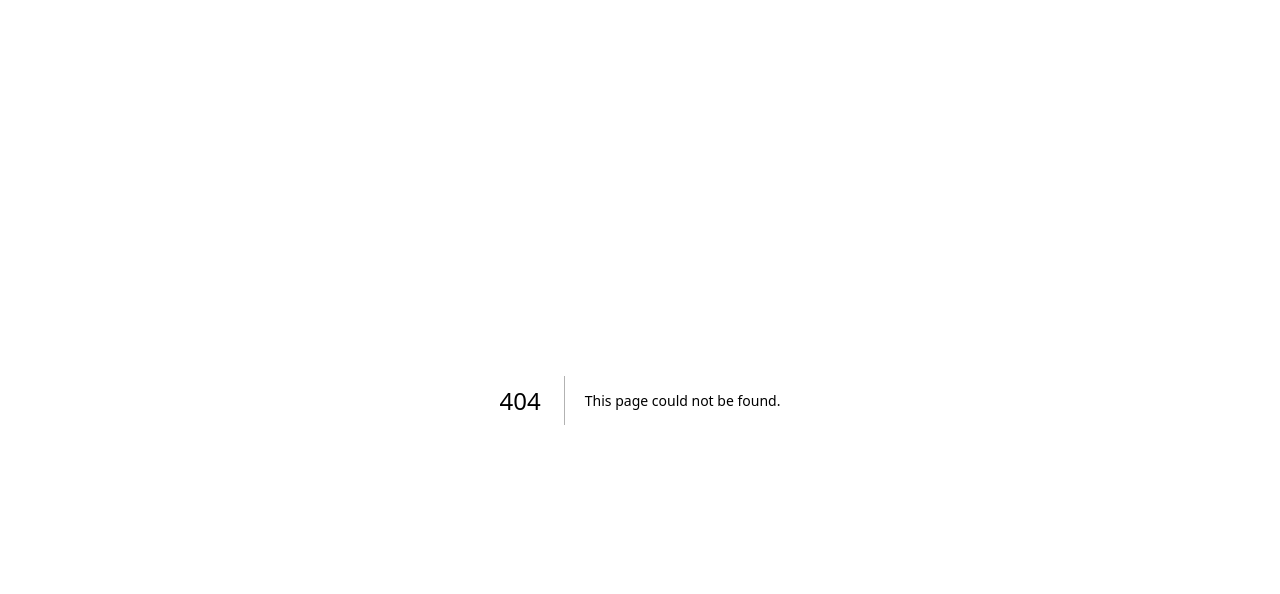
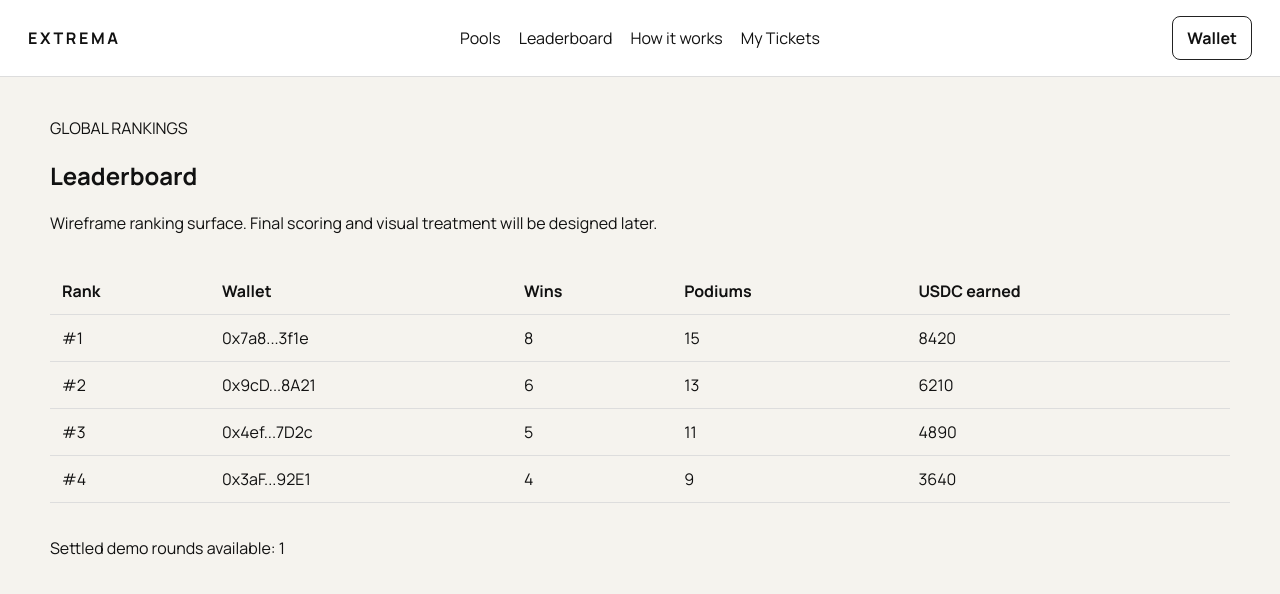
Before and after one commit to dharmanan/extrama-arc, a Next.js app: page /leaderboard in a window 1280 px wide. Before the commit this address had no page. Shown: the top 594 px of the page. Built offline with nearby package versions, Linux system fonts and the light colour scheme.

Commit message:
feat: add leaderboard route

```diff
--- /dev/null
+++ b/app/leaderboard/page.tsx
@@ -0,0 +1,27 @@
+import { ProductHeader } from "../product-components";
+import { results } from "../lib/data";
+
+const players = [
+  { rank: 1, wallet: "0x7a8...3f1e", wins: 8, podiums: 15, earned: 8420 },
+  { rank: 2, wallet: "0x9cD...8A21", wins: 6, podiums: 13, earned: 6210 },
+  { rank: 3, wallet: "0x4ef...7D2c", wins: 5, podiums: 11, earned: 4890 },
+  { rank: 4, wallet: "0x3aF...92E1", wins: 4, podiums: 9, earned: 3640 },
+];
+
+export default function LeaderboardPage() {
+  return (
+    <main className="wf-page">
+      <ProductHeader />
+      <section className="wf-main">
+        <p>GLOBAL RANKINGS</p>
+        <h1>Leaderboard</h1>
+        <p>Wireframe ranking surface. Final scoring and visual treatment will be designed later.</p>
+        <table className="wf-table wf-section">
+          <thead><tr><th>Rank</th><th>Wallet</th><th>Wins</th><th>Podiums</th><th>USDC earned</th></tr></thead>
+          <tbody>{players.map((player) => <tr key={player.wallet}><td>#{player.rank}</td><td>{player.wallet}</td><td>{player.wins}</td><td>{player.podiums}</td><td>{player.earned}</td></tr>)}</tbody>
+        </table>
+        <p>Settled demo rounds available: {results.length}</p>
+      </section>
+    </main>
+  );
+}
```
